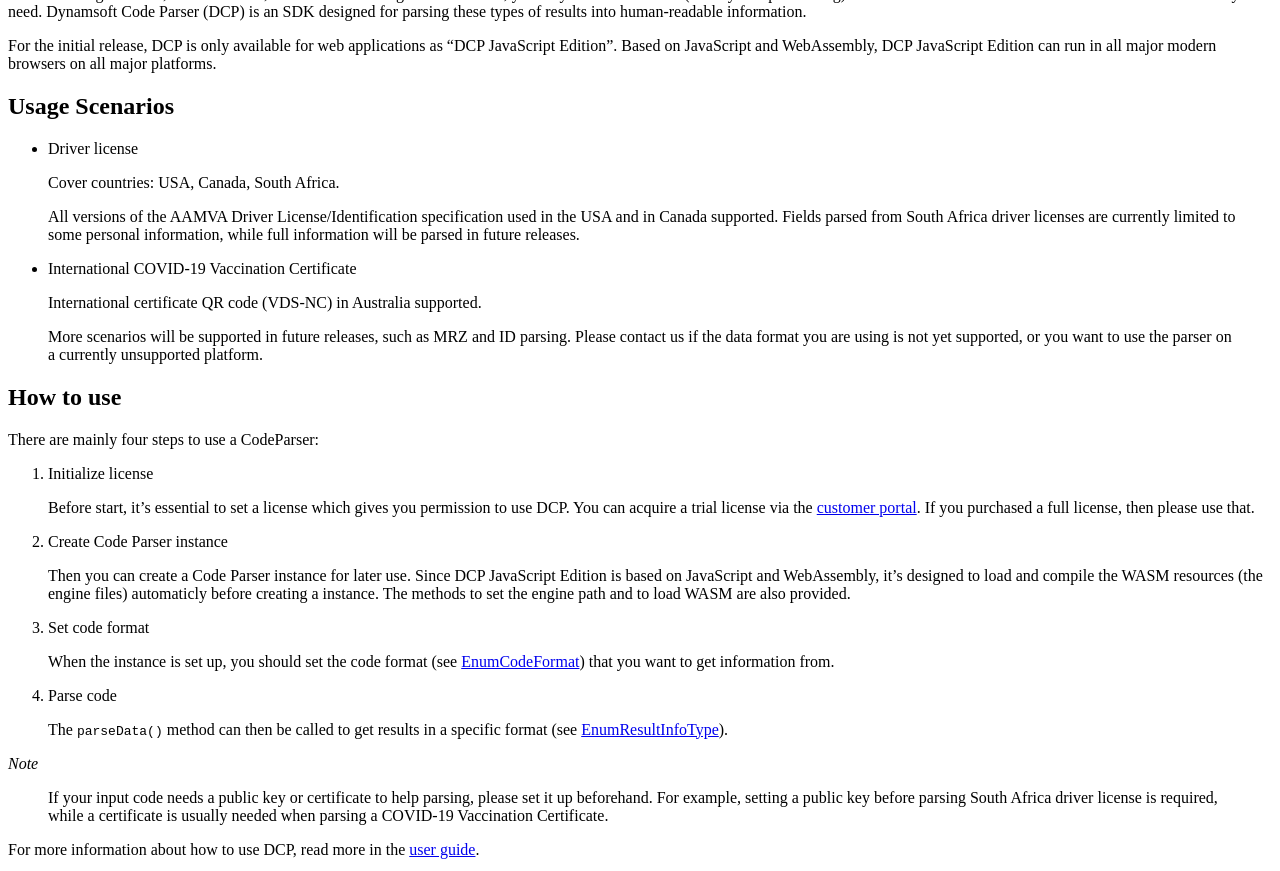
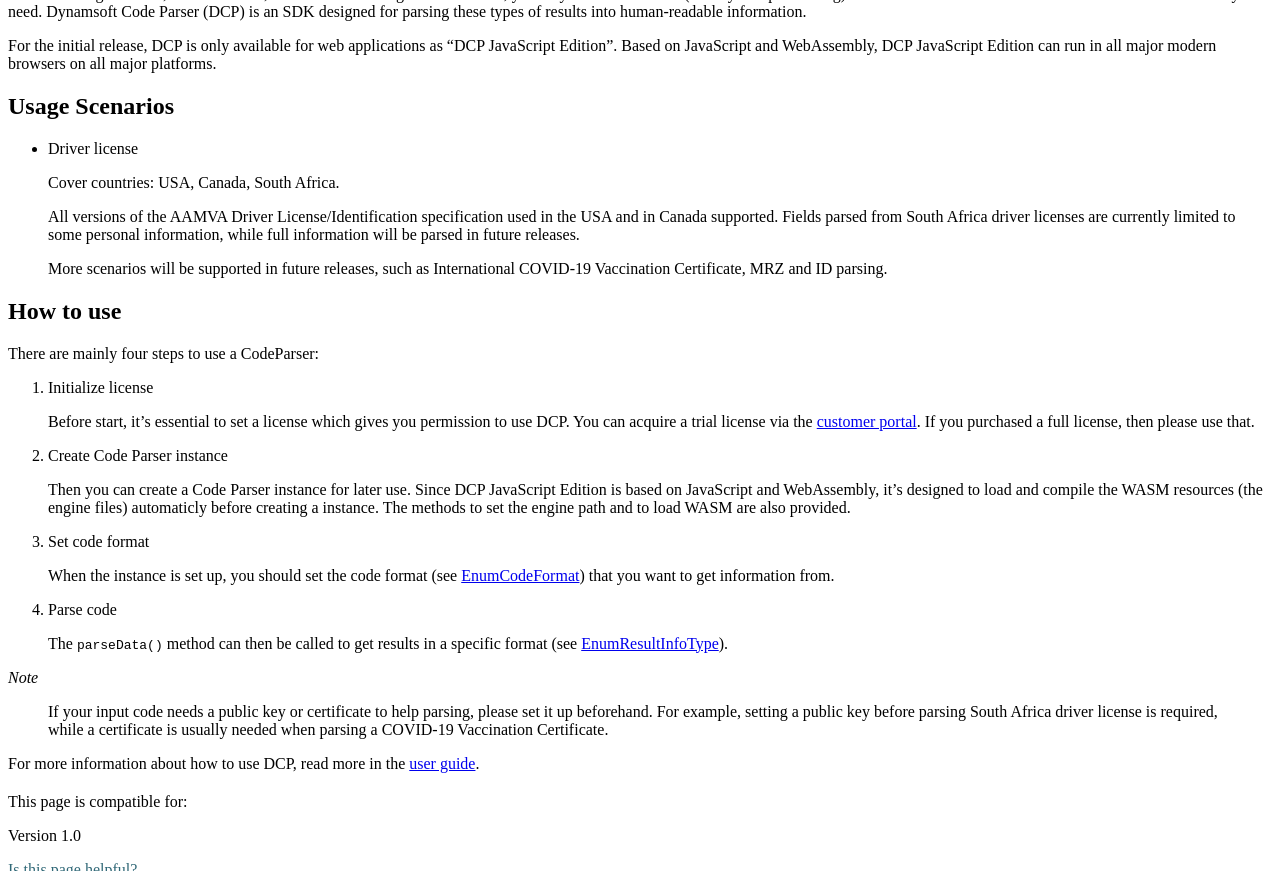
Before and after one commit to dynamsoft-docs/code-parser-docs, a Jekyll site: the page built from introduction/index.md, in a window 1280 px wide and 900 px high, scrolled down 678 px, cut to the strip 0-871 px from the top of the window. Built offline with Jekyll 4.4.1, drawn with Linux system fonts in a browser that asks for light colours.

Commit message:
revise introduction

```diff
--- a/introduction/index.md
+++ b/introduction/index.md
@@ -21,11 +21,7 @@ For the initial release, DCP is only available for web applications as "DCP Java
 
     All versions of the AAMVA Driver License/Identification specification used in the USA and in Canada supported. Fields parsed from South Africa driver licenses are currently limited to some personal information, while full information will be parsed in future releases.
 
-* International COVID-19 Vaccination Certificate
-
-    International certificate QR code (VDS-NC) in Australia supported.
-
-> More scenarios will be supported in future releases, such as MRZ and ID parsing. Please contact us if the data format you are using is not yet supported, or you want to use the parser on a currently unsupported platform.
+> More scenarios will be supported in future releases, such as International COVID-19 Vaccination Certificate, MRZ and ID parsing.
 
 ## How to use
 
```
Also changed, not shown: release-notes/index.md (+0 -4 lines).
